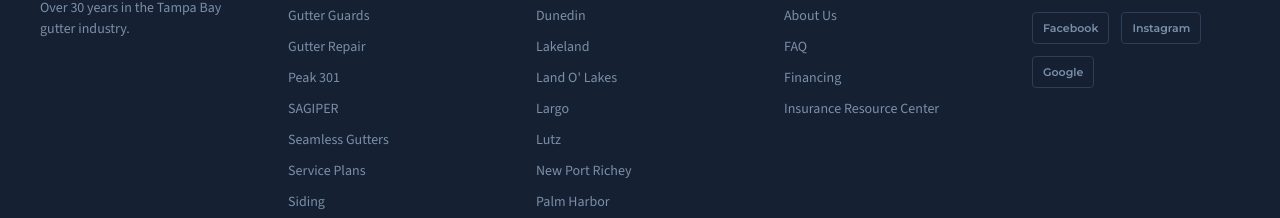
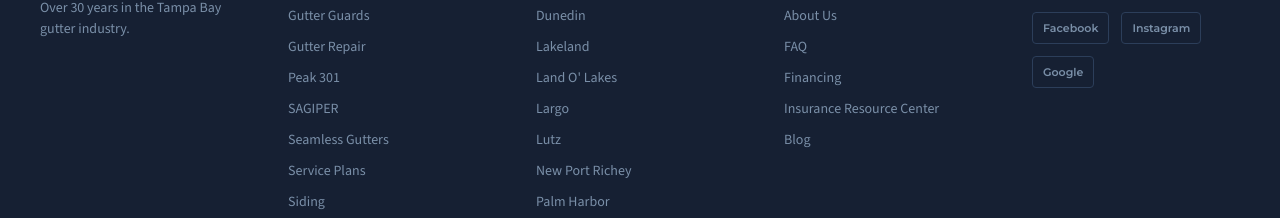
Before and after one commit to popeyejjvv/jr-one-website, a Next.js app: page /faq in a window 1280 px wide. Shown: the part 1762-1980 px from the top of the page. Built offline with nearby package versions, Linux system fonts and the light colour scheme.

Commit message:
Add Blog link to footer under Resources (both shared + homepage inline)
Co-Authored-By: claude-flow <ruv@ruv.net>

```diff
--- a/app/page.jsx
+++ b/app/page.jsx
@@ -793,6 +793,7 @@ export default function JROneHomepage() {
               { en: "FAQ", es: "Preguntas Frecuentes", href: "/faq" },
               { en: "Financing", es: "Financiamiento", href: "/financing" },
               { en: "Insurance Resource Center", es: "Centro de Recursos de Seguros", href: "/insurance-resource-center" },
+              { en: "Blog", es: "Blog", href: "/blog" },
             ].map((item, i) => (
               <a key={i} href={item.href} style={{ display: "block", fontFamily: font.body, fontSize: "14px", color: C.muted, marginBottom: "8px", textDecoration: "none" }}>{lang === "en" ? item.en : item.es}</a>
             ))}
--- a/components/SiteFooter.jsx
+++ b/components/SiteFooter.jsx
@@ -42,6 +42,7 @@ const T = {
       { label: "FAQ", href: "/faq" },
       { label: "Financing", href: "/financing" },
       { label: "Insurance Resource Center", href: "/insurance-resource-center" },
+      { label: "Blog", href: "/blog" },
     ],
     copyright: "© 2026 JR One Aluminum LLC. All rights reserved.",
     privacy: "Privacy Policy",
@@ -62,6 +63,7 @@ const T = {
       { label: "Preguntas Frecuentes", href: "/faq" },
       { label: "Financiamiento", href: "/financing" },
       { label: "Centro de Recursos de Seguros", href: "/insurance-resource-center" },
+      { label: "Blog", href: "/blog" },
     ],
     copyright: "© 2026 JR One Aluminum LLC. Todos los derechos reservados.",
     privacy: "Política de Privacidad",
```
